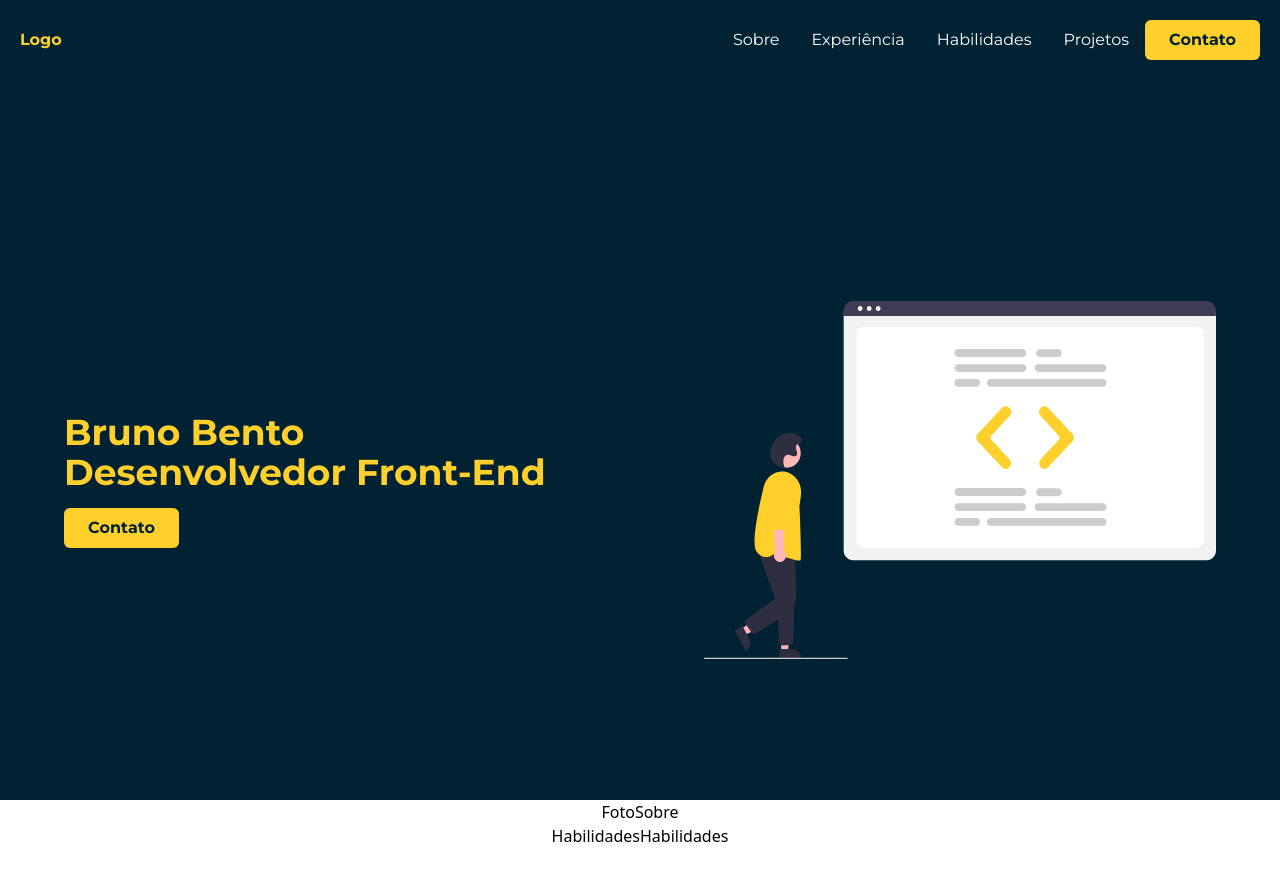
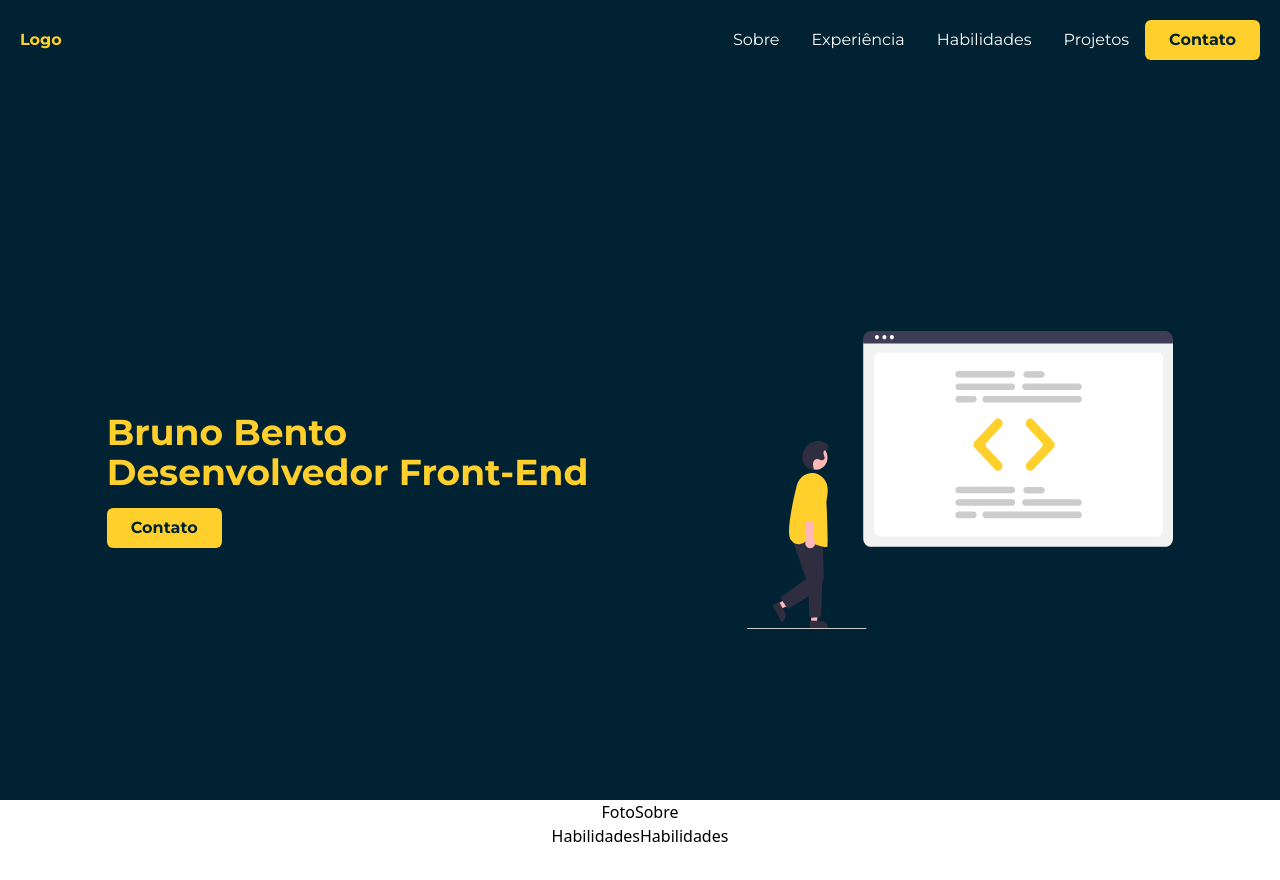
Before and after one commit to bruno-bento/website-portifolio, a Vue app: page / in a window 1280 px wide. Shown: the top 880 px of the page. Built offline with nearby package versions, Linux system fonts and the light colour scheme.

Commit message:
melhoria estrutural

```diff
--- a/src/components/Hero/index.vue
+++ b/src/components/Hero/index.vue
@@ -1,8 +1,10 @@
 <template>
-  <section class=" w-full h-full flex justify-around items-center ">
-    <div class="w-2/5 ">
+  <section class="w-full h-full flex justify-center items-center">
+    <div class="flex justify-around w-5/6 items-center">
+      <div class="w-3/5">
         <h1 class="text-main-yellow font-bold mb-4 text-4xl">
-        Bruno Bento <br/> Desenvolvedor Front-End
+          Bruno Bento <br />
+          Desenvolvedor Front-End
         </h1>
         <button
           class="rounded-md bg-main-yellow text-main-blue font-bold px-6 py-2"
@@ -10,11 +12,12 @@
           Contato
         </button>
       </div>
-    <div class="w-2/5 ">
+      <div class="w-2/5">
         <img
           src="../../assets/images/undraw_code_review_re_woeb 1.svg"
           alt="MyPicture"
         />
       </div>
+    </div>
   </section>
 </template>
```
Lines whose indentation alone changed are shown as unchanged.
